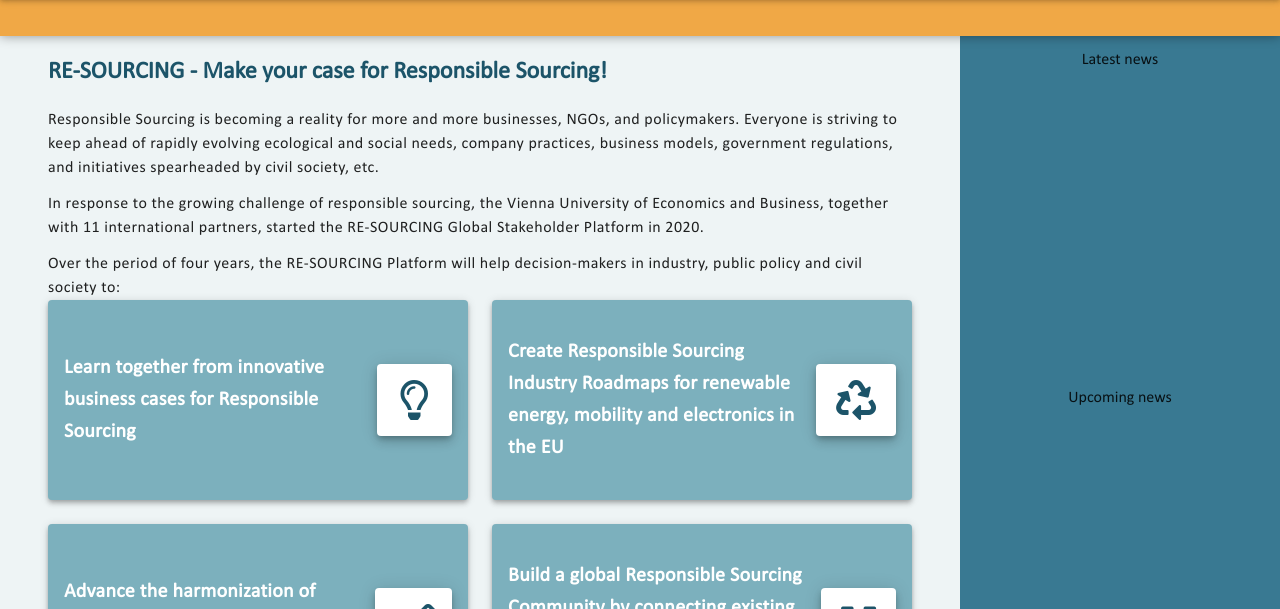
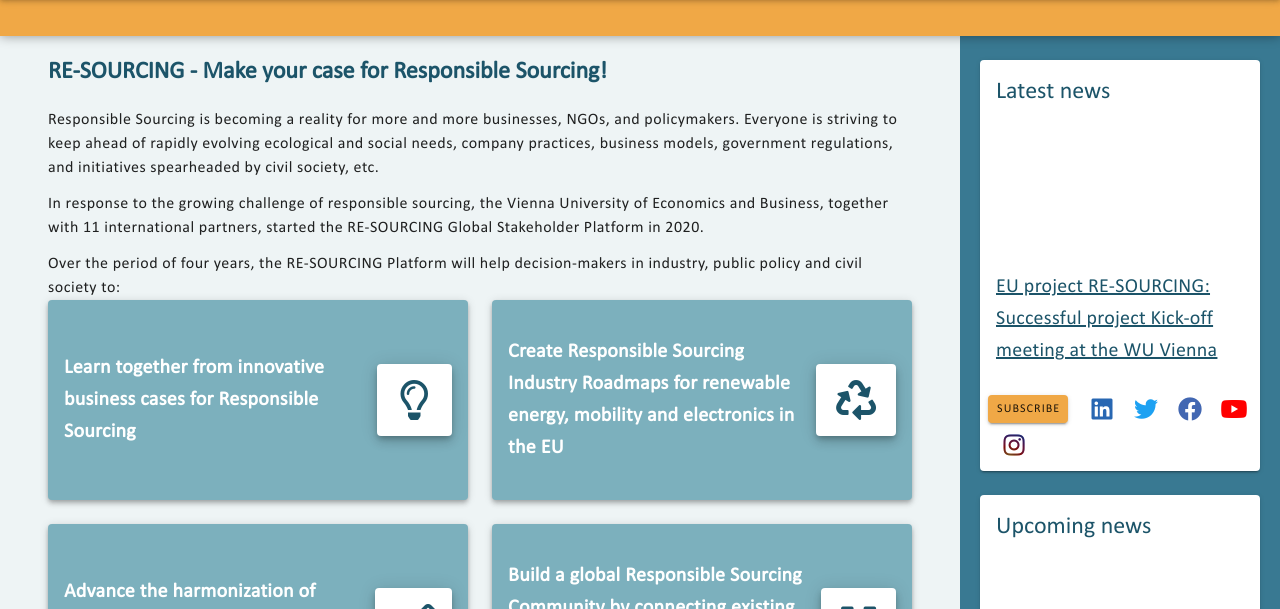
Before and after one commit to enmust/resourcing, a Vue app: page /#/ in a window 1280 px wide. Shown: the part 298-907 px from the top of the page. Built offline with nearby package versions, Linux system fonts and the light colour scheme.

Commit message:
home page

```diff
--- a/src/views/Home.vue
+++ b/src/views/Home.vue
@@ -116,14 +116,92 @@
         </v-row>
       </v-col>
 
-      <v-col cols="12" md="3" class="d-flex primary2 text-center">
+      <v-col cols="12" md="3" class="d-flex primary2">
         <v-row no-gutters class="my-3">
-          <v-col cols="12">
-            Latest news
+          <v-col cols="12" class="px-5 py-3">
+            <v-card>
+              <v-card-title class="text-h5 primary--text"
+                >Latest news</v-card-title
+              >
+
+              <v-card-text>
+                <div class="d-flex justify-center">
+                  <v-img
+                    contain
+                    max-width="400"
+                    aspect-ratio="1.778"
+                    :src="require('../assets/img/news/news.jpg')"
+                  ></v-img>
+                </div>
+
+                <div class="mt-2 text-h6">
+                  <a
+                    href="https://www.wu.ac.at/en/sustainability/news-details/detail/eu-project-re-sourcing-successful-project-kick-off-meeting-at-the-wu-vienna"
+                    target="NewsWindow"
+                    >EU project RE-SOURCING: Successful project Kick-off meeting
+                    at the WU Vienna</a
+                  >
+                </div>
+              </v-card-text>
+
+              <v-card-actions class="d-flex flex-wrap">
+                <v-btn
+                  small
+                  @click="$vuetify.goTo('.subscribe')"
+                  color="accent3"
+                >
+                  Subscribe
+                </v-btn>
+                <v-spacer />
+
+                <v-btn icon>
+                  <v-icon style="color: #2867B2">fab fa-linkedin</v-icon>
+                </v-btn>
+
+                <v-btn icon>
+                  <v-icon style="color: #1DA1F2">fab fa-twitter</v-icon>
+                </v-btn>
+
+                <v-btn icon>
+                  <v-icon style="color: #4267B2">fab fa-facebook</v-icon>
+                </v-btn>
+
+                <v-btn icon>
+                  <v-icon style="color: #FF0000">fab fa-youtube</v-icon>
+                </v-btn>
+
+                <v-btn icon>
+                  <v-icon>fab fa-instagram</v-icon>
+                </v-btn>
+              </v-card-actions>
+            </v-card>
           </v-col>
 
-          <v-col cols="12">
-            Upcoming news
+          <v-col cols="12" class="px-5 py-3">
+            <v-card>
+              <v-card-title class="text-h5 primary--text"
+                >Upcoming news</v-card-title
+              >
+
+              <v-card-text>
+                <div class="d-flex justify-center">
+                  <v-img
+                    contain
+                    max-width="400"
+                    aspect-ratio="1.778"
+                    :src="
+                      require('../assets/logos/project_logo/re-sourcing_transparent.png')
+                    "
+                  ></v-img>
+                </div>
+
+                <div class="mt-2 text-h6">
+                  <span
+                    >Register to our opening conference at Vienna, Austria</span
+                  >
+                </div>
+              </v-card-text>
+            </v-card>
           </v-col>
         </v-row>
       </v-col>
@@ -201,7 +279,7 @@
       <v-col
         cols="12"
         md="9"
-        class="py-3 text-center white--text"
+        class="py-3 text-center white--text subscribe"
         :class="{
           'px-5': $vuetify.breakpoint.smAndDown,
           'px-12': $vuetify.breakpoint.mdAndUp
@@ -451,7 +529,40 @@
   border: unset !important;
 }
 
-.peter_dolega .v-image__image, .stefanie_degreif .v-image__image {
+.peter_dolega .v-image__image,
+.stefanie_degreif .v-image__image {
   background-position: top !important;
 }
+
+.fa-instagram {
+  color: transparent;
+  background: radial-gradient(
+    circle at 30% 107%,
+    #ffdc80 0%,
+    #fcaf45 10%,
+    #f77737 20%,
+    #f56040 30%,
+    #fd1d1d 40%,
+    #e1306c 50%,
+    #c13584 60%,
+    #833ab4 70%,
+    #5851db 80%,
+    #405de6 90%
+  );
+  background: -webkit-radial-gradient(
+    circle at 30% 107%,
+    #ffdc80 0%,
+    #fcaf45 10%,
+    #f77737 20%,
+    #f56040 30%,
+    #fd1d1d 40%,
+    #e1306c 50%,
+    #c13584 60%,
+    #833ab4 70%,
+    #5851db 80%,
+    #405de6 90%
+  );
+  background-clip: text;
+  -webkit-background-clip: text;
+}
 </style>
```
Also changed, not shown: src/assets/img/news/news.jpg (added).
